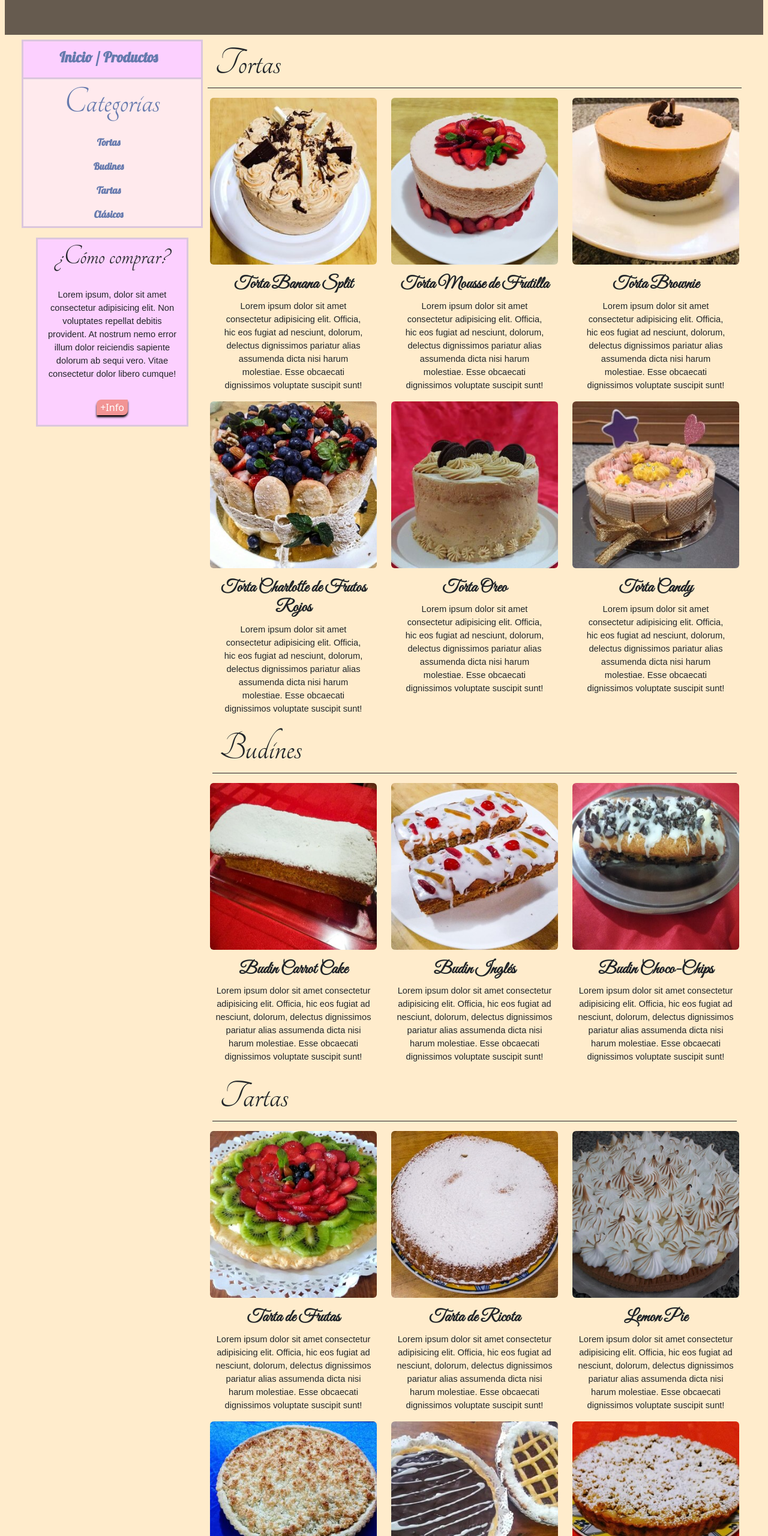
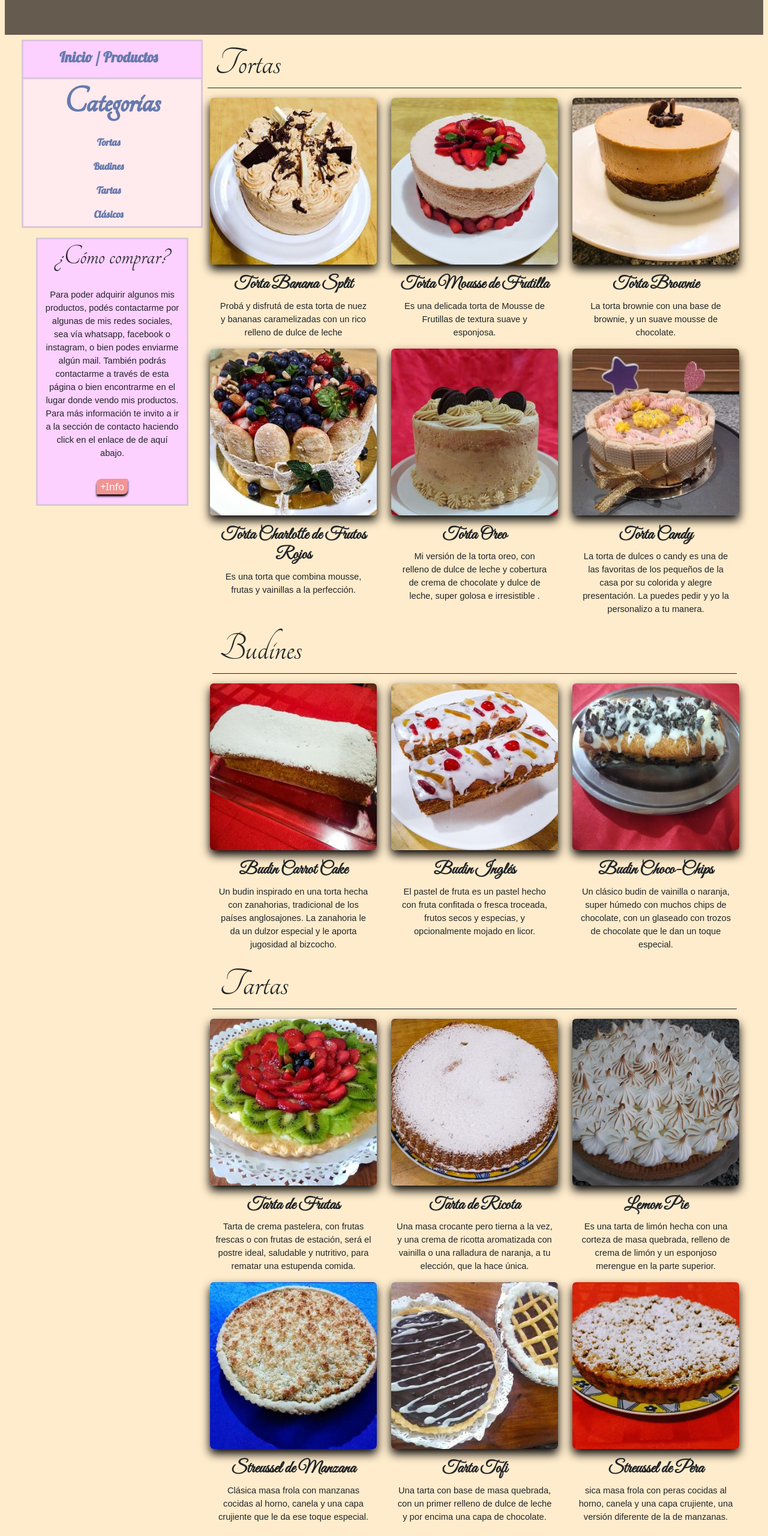
Before and after one commit to NSCapriz/PreEntrega2-Capriz, a plain HTML site: page pages/productos.html in a window 1280 px wide. Shown: the part 180-2740 px from the top of the page at 60% size. Drawn offline with nearby package versions, Linux system fonts and the light colour scheme.

Commit message:
se mejoraron detalles y se agregaron descripciones

```diff
--- a/CSS/style.css
+++ b/CSS/style.css
@@ -121,6 +121,9 @@ h3 {
     font-weight: bold;
     margin-top: 0.5rem;
 }
+.container__productos img {
+    box-shadow: 0 0.5rem 1rem 0 black;
+}
 
 /*Eventos*/
 
--- a/pages/productos.html
+++ b/pages/productos.html
@@ -55,7 +55,7 @@
                         <ul class="navbar-nav container__categorias--inicio">
                             <li class="fs-4 mb-2"><a class="nav-link d-inline-block" href="../index.html"> Inicio</a> / Productos</li>
                         </ul>
-                        <h2 class="display-3">Categorias</h2>
+                        <h2 class="display-3 fw-bold">Categorias</h2>
                         <ul class="navbar-nav">
                             <li><a class="nav-link link--categoria" href="#categoria1">Tortas</a></li>
                             <li><a class="nav-link link--categoria" href="#categoria2">Budines</a></li>
@@ -66,12 +66,12 @@
                     <div class="row px-4 mt-3">
                         <article class="text-center container__comprar">
                             <h2 class="display-5">¿Cómo comprar?</h2>
-                            <p class="py-3">Lorem ipsum, dolor sit amet consectetur adipisicing elit. Non voluptates repellat debitis provident. At nostrum nemo error illum dolor reiciendis sapiente dolorum ab sequi vero. Vitae consectetur dolor libero cumque!</p>
+                            <p class="py-3">Para poder adquirir algunos mis productos, podés contactarme por algunas de mis redes sociales, sea vía whatsapp, facebook o instagram, o bien podes enviarme algún mail. También podrás contactarme a través de esta página o bien encontrarme en el lugar donde vendo mis productos. Para más información te invito a ir a la sección de contacto haciendo click en el enlace de de aquí abajo.</p>
                             <a href="contacto.html"><button type="button" class="mb-3">+Info</button></a>
                         </article>
                     </div>
                 </div>
-                <div class="col-md-9 text-center">
+                <div class="col-md-9 text-center container__productos">
                     <div class="row px-2 mb-2">
                         <h2 class="text-md-start border-bottom border-dark">Tortas</h2>
                     </div>
@@ -79,41 +79,41 @@
                         <div class="col-md">
                             <img class="img-fluid rounded mb-2" src="../img/Productos/torta banana split.jpg" alt="torta banana split">
                             <h3>Torta Banana Split</h3>
-                            <p class="px-3">Lorem ipsum dolor sit amet consectetur adipisicing elit. Officia, hic eos fugiat ad nesciunt, dolorum, delectus dignissimos pariatur alias assumenda dicta nisi harum molestiae. Esse obcaecati dignissimos voluptate suscipit sunt!</p>
+                            <p class="px-3">Probá y disfrutá de esta torta de nuez y bananas caramelizadas con un rico relleno de dulce de leche</p>
                         </div>
                         <div class="col-md">
                             <img  class="img-fluid rounded mb-2" src="../img/Productos/torta mouse de frutilla.jpg" alt="torta mousse de frutilla">
                             <h3>Torta Mousse de Frutilla</h3>
-                            <p class="px-3">Lorem ipsum dolor sit amet consectetur adipisicing elit. Officia, hic eos fugiat ad nesciunt, dolorum, delectus dignissimos pariatur alias assumenda dicta nisi harum molestiae. Esse obcaecati dignissimos voluptate suscipit sunt!</p>
+                            <p class="px-3">Es una delicada torta de Mousse de Frutillas de textura suave y esponjosa.</p>
                         </div>
                         <div class="col-md">
                             <img class="img-fluid rounded mb-2" src="../img/Productos/torta brownie con mouse de chocolate.jpg" alt="torta brownie con mousse de chocolate">
                             <h3>Torta Brownie</h3>
-                            <p class="px-3">Lorem ipsum dolor sit amet consectetur adipisicing elit. Officia, hic eos fugiat ad nesciunt, dolorum, delectus dignissimos pariatur alias assumenda dicta nisi harum molestiae. Esse obcaecati dignissimos voluptate suscipit sunt!</p>
+                            <p class="px-3">La torta brownie con una base de brownie, y un suave mousse de chocolate.</p>
                         </div>
                     </div>
                     <div class="row">
                         <div class="col-md">
                             <img class="img-fluid rounded mb-2" src="../img/Productos/charlotte con frutos rojos.jpg" alt="torta charlotte">
                             <h3>Torta Charlotte de Frutos Rojos</h3>
-                            <p class="px-3">Lorem ipsum dolor sit amet consectetur adipisicing elit. Officia, hic eos fugiat ad nesciunt, dolorum, delectus dignissimos pariatur alias assumenda dicta nisi harum molestiae. Esse obcaecati dignissimos voluptate suscipit sunt!</p>
+                            <p class="px-3">Es una torta que combina mousse, frutas y vainillas a la perfección.</p>
                         </div>
                         <div class="col-md">
                             <img class="img-fluid rounded mb-2" src="../img/Productos/torta oreo.jpg" alt="torta oreo">
                             <h3>Torta Oreo</h3>
-                            <p class="px-3">Lorem ipsum dolor sit amet consectetur adipisicing elit. Officia, hic eos fugiat ad nesciunt, dolorum, delectus dignissimos pariatur alias assumenda dicta nisi harum molestiae. Esse obcaecati dignissimos voluptate suscipit sunt!</p>
+                            <p class="px-3">Mi versión de la torta oreo, con relleno de dulce de leche y cobertura de crema de chocolate y dulce de leche, super golosa e irresistible .</p>
                         </div>
                         <div class="col-md">
                             <img class="img-fluid rounded mb-2" src="../img/Productos/torta mujer.jpg" alt="torta candy">
                             <h3>Torta Candy</h3>
-                            <p class="px-3">Lorem ipsum dolor sit amet consectetur adipisicing elit. Officia, hic eos fugiat ad nesciunt, dolorum, delectus dignissimos pariatur alias assumenda dicta nisi harum molestiae. Esse obcaecati dignissimos voluptate suscipit sunt!</p>
+                            <p class="px-3">La torta de dulces o candy es una de las favoritas de los pequeños de la casa por su colorida y alegre presentación. La puedes pedir y yo la personalizo a tu manera.</p>
                         </div>
                     </div>
                 </div>
             </div>
         </section>
         <section>
-            <div class="row justify-content-end text-center px-5">
+            <div class="row justify-content-end text-center px-5 container__productos">
                 <div class="col-md-9">
                     <div class="row px-3 mb-2">
                         <h2 class="text-md-start border-bottom border-dark" id="categoria2">Budines</h2>
@@ -122,24 +122,24 @@
                         <div class="col-md">
                             <img class="img-fluid rounded mb-2" src="../img/Productos/Budin Carrot.jpg" alt="budin carrot cake">
                             <h3>Budin Carrot Cake </h3>
-                            <p class="px-2">Lorem ipsum dolor sit amet consectetur adipisicing elit. Officia, hic eos fugiat ad nesciunt, dolorum, delectus dignissimos pariatur alias assumenda dicta nisi harum molestiae. Esse obcaecati dignissimos voluptate suscipit sunt!</p>
+                            <p class="px-2">Un budin inspirado en una torta hecha con zanahorias, tradicional de los países anglosajones. La zanahoria le da un dulzor especial y le aporta jugosidad al bizcocho. </p>
                         </div>
                         <div class="col-md">
                             <img  class="img-fluid rounded mb-2" src="../img/Productos/budin inglés 1.jpg" alt="budin inglés">
                             <h3>Budin Inglés</h3>
-                            <p class="px-2">Lorem ipsum dolor sit amet consectetur adipisicing elit. Officia, hic eos fugiat ad nesciunt, dolorum, delectus dignissimos pariatur alias assumenda dicta nisi harum molestiae. Esse obcaecati dignissimos voluptate suscipit sunt!</p>
+                            <p class="px-2">El pastel de fruta es un pastel hecho con fruta confitada o fresca troceada, frutos secos y especias, y opcionalmente mojado en licor.</p>
                         </div>
                         <div class="col-md">
                             <img class="img-fluid rounded mb-2" src="../img/Productos/Budin choco.jpg" alt="budin chocochips">
                             <h3>Budin Choco-Chips</h3>
-                            <p class="px-2">Lorem ipsum dolor sit amet consectetur adipisicing elit. Officia, hic eos fugiat ad nesciunt, dolorum, delectus dignissimos pariatur alias assumenda dicta nisi harum molestiae. Esse obcaecati dignissimos voluptate suscipit sunt!</p>
+                            <p class="px-2">Un clásico budin de vainilla o naranja, super húmedo con muchos chips de chocolate, con un glaseado con trozos de chocolate que le dan un toque especial.</p>
                         </div>
                     </div>
                 </div>
             </div>
         </section>
         <section>
-            <div class="row justify-content-end text-center px-5">
+            <div class="row justify-content-end text-center px-5 container__productos">
                 <div class="col-md-9">
                     <div class="row px-3 mb-2">
                         <h2 class="text-md-start border-bottom border-dark" id="categoria3">Tartas</h2>
@@ -148,41 +148,41 @@
                         <div class="col-md">
                             <img class="img-fluid rounded mb-2" src="../img/Productos/tarta frutas.jpg" alt="tarta de frutas">
                             <h3>Tarta de Frutas</h3>
-                            <p class="px-2">Lorem ipsum dolor sit amet consectetur adipisicing elit. Officia, hic eos fugiat ad nesciunt, dolorum, delectus dignissimos pariatur alias assumenda dicta nisi harum molestiae. Esse obcaecati dignissimos voluptate suscipit sunt!</p>
+                            <p class="px-2">Tarta de crema pastelera, con frutas frescas o con frutas de estación, será el postre ideal, saludable y nutritivo, para rematar una estupenda comida.</p>
                         </div>
                         <div class="col-md">
                             <img class="img-fluid rounded mb-2" src="../img/Productos/tarta de ricota.jpg" alt="tarta de ricota">
                             <h3>Tarta de Ricota</h3>
-                            <p class="px-2">Lorem ipsum dolor sit amet consectetur adipisicing elit. Officia, hic eos fugiat ad nesciunt, dolorum, delectus dignissimos pariatur alias assumenda dicta nisi harum molestiae. Esse obcaecati dignissimos voluptate suscipit sunt!</p>
+                            <p class="px-2">Una masa crocante pero tierna a la vez, y una crema de ricotta aromatizada con vainilla o una ralladura de naranja, a tu elección, que la hace única.</p>
                         </div>
                         <div class="col-md">
                             <img class="img-fluid rounded mb-2" src="../img/Productos/Lemon pie.jpg" alt="lemon pie">
                             <h3>Lemon Pie</h3>
-                            <p class="px-2">Lorem ipsum dolor sit amet consectetur adipisicing elit. Officia, hic eos fugiat ad nesciunt, dolorum, delectus dignissimos pariatur alias assumenda dicta nisi harum molestiae. Esse obcaecati dignissimos voluptate suscipit sunt!</p>
+                            <p class="px-2">Es una tarta de limón hecha con una corteza de masa quebrada, relleno de crema de limón y un esponjoso merengue en la parte superior.</p>
                         </div>
                     </div>
                     <div class="row">
                         <div class="col-md">
                             <img class="img-fluid rounded mb-2"  src="../img/Productos/strusel de manzana.jpg" alt=" streusel de manzana">
-                            <h3>Streusel de Manzana</h3>
-                            <p class="px-2">Lorem ipsum dolor sit amet consectetur adipisicing elit. Officia, hic eos fugiat ad nesciunt, dolorum, delectus dignissimos pariatur alias assumenda dicta nisi harum molestiae. Esse obcaecati dignissimos voluptate suscipit sunt!</p>
+                            <h3>Streussel de Manzana</h3>
+                            <p class="px-2">Clásica masa frola con manzanas cocidas al horno, canela y una capa crujiente que le da ese toque especial.</p>
                         </div>
                         <div class="col-md">
                             <img class="img-fluid rounded mb-2" src="../img/Productos/torta tofi.jpg" alt="tarta tofi">
                             <h3>Tarta Tofi</h3>
-                            <p class="px-2">Lorem ipsum dolor sit amet consectetur adipisicing elit. Officia, hic eos fugiat ad nesciunt, dolorum, delectus dignissimos pariatur alias assumenda dicta nisi harum molestiae. Esse obcaecati dignissimos voluptate suscipit sunt!</p>
+                            <p class="px-2">Una tarta con base de masa quebrada, con un primer relleno de dulce de leche y por encima una capa de chocolate.</p>
                         </div>
                         <div class="col-md">
                             <img class="img-fluid rounded mb-2" src="../img/Productos/strusel de pera.jpg" alt="streusel de pera">
-                            <h3>Streusel de Pera</h3>
-                            <p class="px-2">Lorem ipsum dolor sit amet consectetur adipisicing elit. Officia, hic eos fugiat ad nesciunt, dolorum, delectus dignissimos pariatur alias assumenda dicta nisi harum molestiae. Esse obcaecati dignissimos voluptate suscipit sunt!</p>
+                            <h3>Streussel de Pera</h3>
+                            <p class="px-2">sica masa frola con peras cocidas al horno, canela y una capa crujiente, una versión diferente de la de manzanas.</p>
                         </div>
                     </div>
                 </div>
             </div>
         </section>
         <section>
-            <div class="row justify-content-end text-center px-5">
+            <div class="row justify-content-end text-center px-5 container__productos">
                 <div class="col-md-9">
                     <div class="row px-3 mb-2">
                         <h2 class="text-md-start border-bottom border-dark" id="categoria4">Clásicos</h2>
@@ -191,34 +191,34 @@
                         <div class="col-md">
                             <img class="img-fluid rounded mb-2" src="../img/Productos/cupcakes.jpg" alt="cupcake">
                             <h3>Cupcakes</h3>
-                            <p class="px-2">Lorem ipsum dolor sit amet consectetur adipisicing elit. Officia, hic eos fugiat ad nesciunt, dolorum, delectus dignissimos pariatur alias assumenda dicta nisi harum molestiae. Esse obcaecati dignissimos voluptate suscipit sunt!</p>
+                            <p class="px-2">Son pequeñas porciones individuales de torta cubiertas de una crema dulce, a tu elección.</p>
                         </div>
                         <div class="col-md">
                             <img class="img-fluid rounded mb-2" src="../img/Productos/mini pasta floras.jpg" alt="pasta frola">
                             <h3>Pasta Frola</h3>
-                            <p class="px-2">Lorem ipsum dolor sit amet consectetur adipisicing elit. Officia, hic eos fugiat ad nesciunt, dolorum, delectus dignissimos pariatur alias assumenda dicta nisi harum molestiae. Esse obcaecati dignissimos voluptate suscipit sunt!</p>
+                            <p class="px-2">La masa de la famosa tarta es una masa quebrada que se rompe en cuanto se corta, rellana de dulce de batata o menbrillo</p>
                         </div>
                         <div class="col-md">
                             <img class="img-fluid rounded mb-2" src="../img/Productos/medialunas.jpg" alt="medialunas">
                             <h3>Medialunas</h3>
-                            <p class="px-2">Lorem ipsum dolor sit amet consectetur adipisicing elit. Officia, hic eos fugiat ad nesciunt, dolorum, delectus dignissimos pariatur alias assumenda dicta nisi harum molestiae. Esse obcaecati dignissimos voluptate suscipit sunt!</p>
+                            <p class="px-2">Gorditas y esponjosas medialunas de manteca, ideales para acompañar con un tazon de cafe o capucchino.</p>
                         </div>
                     </div>
                     <div class="row">
                         <div class="col-md">
                             <img class="img-fluid rounded mb-2" src="../img/Productos/alfajores de maicena de colores - copia.jpg" alt="alfajores de maicena de colores">
                             <h3>Alfajores de Maicena de colores</h3>
-                            <p class="px-2">Lorem ipsum dolor sit amet consectetur adipisicing elit. Officia, hic eos fugiat ad nesciunt, dolorum, delectus dignissimos pariatur alias assumenda dicta nisi harum molestiae. Esse obcaecati dignissimos voluptate suscipit sunt!</p>
+                            <p class="px-2">Alfajores que se deshacen en la boca, una deliciosa mezcla de dulce de leche y coco rallado.</p>
                         </div>
                         <div class="col-md">
                             <img class="img-fluid rounded mb-2" src="../img/Productos/berlinesas de chocolate.jpg" alt="">
                             <h3>Berlinesas de Chocolate</h3>
-                            <p class="px-2">Lorem ipsum dolor sit amet consectetur adipisicing elit. Officia, hic eos fugiat ad nesciunt, dolorum, delectus dignissimos pariatur alias assumenda dicta nisi harum molestiae. Esse obcaecati dignissimos voluptate suscipit sunt!</p>
+                            <p class="px-2">Se trata de un bollo redondo de masa de chocolate frita en aceite con relleno de dulce de leche.</p>
                         </div>
                         <div class="col-md">
                             <img class="img-fluid rounded mb-2" src="../img/Productos/alfajor mar platense.jpg" alt="alfajor marplatense">
                             <h3>Alfajores Marplatenses</h3>
-                            <p class="px-2">Lorem ipsum dolor sit amet consectetur adipisicing elit. Officia, hic eos fugiat ad nesciunt, dolorum, delectus dignissimos pariatur alias assumenda dicta nisi harum molestiae. Esse obcaecati dignissimos voluptate suscipit sunt!</p>
+                            <p class="px-2">Alfajores de masa sablée, elaborados con manteca para preservar la calidad y un abundante dulce de leche suave bañados en un fino chocolate.</p>
                         </div>
                     </div>
                 </div>
```
Also changed, not shown: index.html (+4 -4 lines), pages/eventos.html (+10 -10 lines), README.md (deleted).
